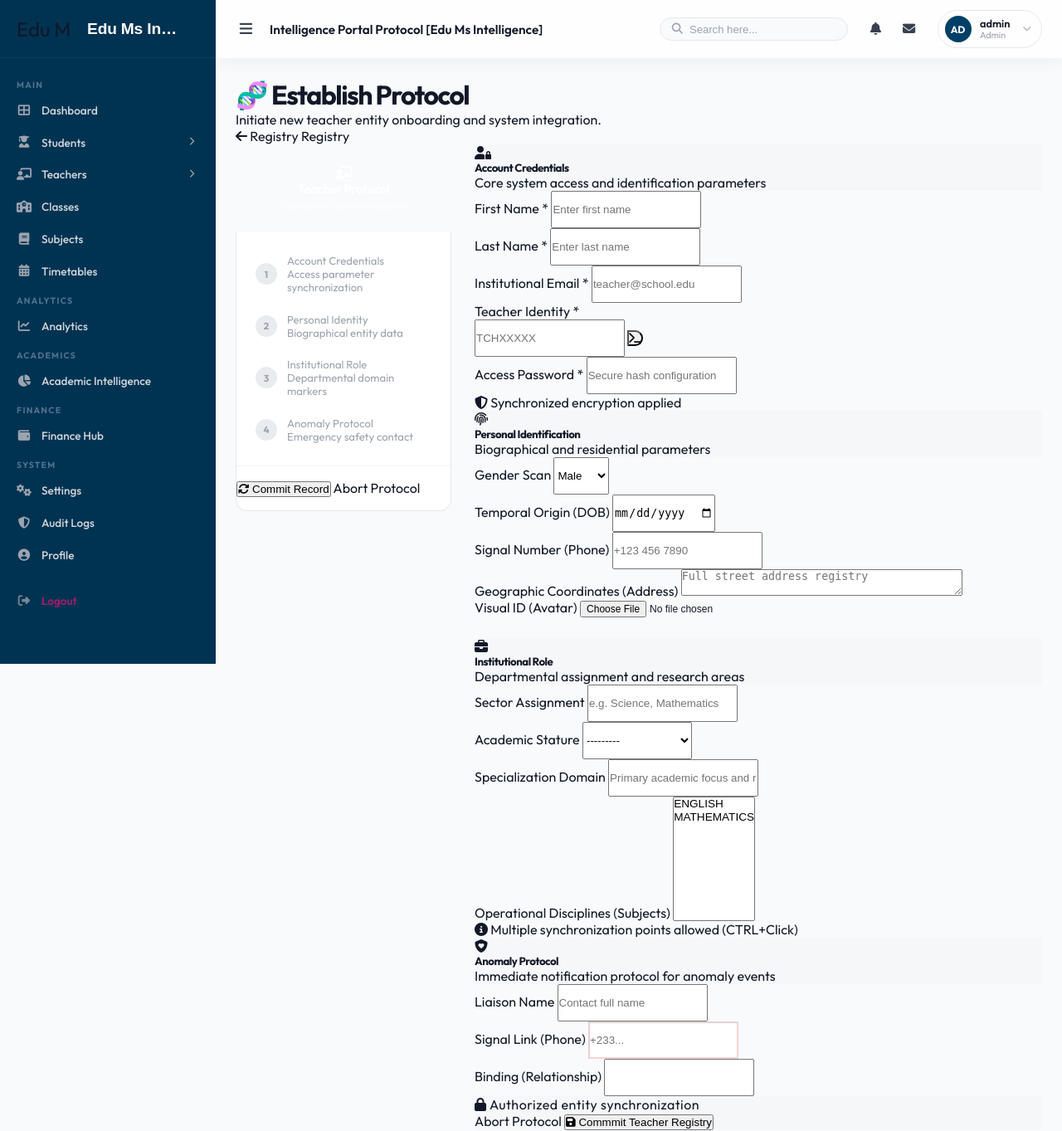
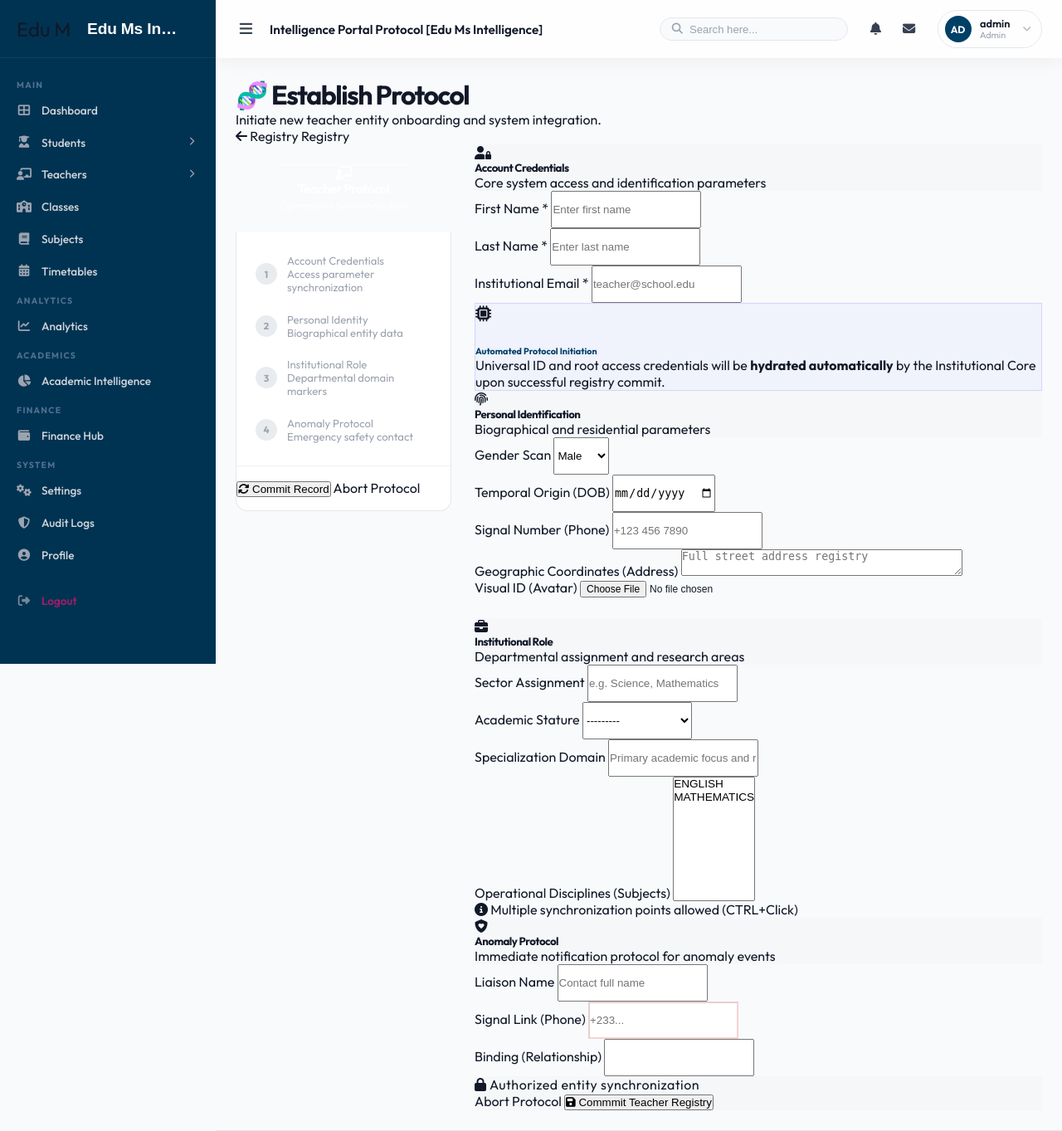
Before and after one commit to KARTEY-JUNIOR-KWASI/Management-System, a Django app: page /admin-dashboard/teachers/create/ in a window 1280 px wide. Shown: the top 1363 px of the page at 83% size. Run offline with Django 5.2, Linux system fonts and the light colour scheme; a user stored in the database is signed in; data comes from the database, SQL or seed files in the repository; data that the repository does not hold is empty; some libraries are stand-ins or nearby versions.

Commit message:
Fix Student and Teacher registration logic to support automated credential generation

```diff
--- a/admin_dashboard/forms.py
+++ b/admin_dashboard/forms.py
@@ -25,6 +25,7 @@ class StudentForm(forms.ModelForm):
 
     def __init__(self, *args, **kwargs):
         super().__init__(*args, **kwargs)
+        self.fields['student_id'].required = False
         if self.instance and self.instance.pk:
             self.fields['first_name'].initial = self.instance.user.first_name
             self.fields['last_name'].initial = self.instance.user.last_name
@@ -32,6 +33,8 @@ class StudentForm(forms.ModelForm):
 
     def clean_student_id(self):
         student_id = self.cleaned_data.get('student_id')
+        if not student_id:
+            return None
         if not self.instance.pk:
             if User.objects.filter(username=student_id).exists():
                 raise forms.ValidationError(f'A user with ID "{student_id}" already exists.')
@@ -40,10 +43,7 @@ class StudentForm(forms.ModelForm):
         return student_id
 
     def clean(self):
-        cleaned_data = super().clean()
-        if not self.instance.pk and not cleaned_data.get('password'):
-            self.add_error('password', 'Password is required when creating a new student.')
-        return cleaned_data
+        return super().clean()
 
     def save(self, commit=True):
         if self.instance and self.instance.pk:
@@ -106,6 +106,7 @@ class TeacherForm(forms.ModelForm):
 
     def __init__(self, *args, **kwargs):
         super().__init__(*args, **kwargs)
+        self.fields['teacher_id'].required = False
         if self.instance and self.instance.pk:
             user = self.instance.user
             self.fields['first_name'].initial = user.first_name
@@ -119,16 +120,15 @@ class TeacherForm(forms.ModelForm):
 
     def clean_teacher_id(self):
         teacher_id = self.cleaned_data.get('teacher_id')
+        if not teacher_id:
+            return None
         if not self.instance.pk:
             if User.objects.filter(username=teacher_id).exists():
                 raise forms.ValidationError(f'Teacher ID "{teacher_id}" already exists.')
         return teacher_id
 
     def clean(self):
-        cleaned_data = super().clean()
-        if not self.instance.pk and not cleaned_data.get('password'):
-            self.add_error('password', 'Password is required for new teacher.')
-        return cleaned_data
+        return super().clean()
 
     def save(self, commit=True):
         if self.instance and self.instance.pk:
--- a/templates/admin_dashboard/teacher_form.html
+++ b/templates/admin_dashboard/teacher_form.html
@@ -111,24 +111,32 @@
                                 {% render_field form.email class="form-control nexus-input-terminal px-3 fw-medium" placeholder="teacher@school.edu" style="height: 45px;" %}
                                 {% if form.email.errors %}<div class="extra-small text-danger fw-bold mt-1">{{ form.email.errors|join:", " }}</div>{% endif %}
                             </div>
+                            <!-- Institutional Credentials Logic -->
+                            {% if not form.instance.pk %}
+                            <div class="col-12">
+                                <div class="nexus-glass-card p-4 d-flex align-items-center gap-4 mb-2" style="background: rgba(99, 102, 241, 0.05); border: 1px solid rgba(99, 102, 241, 0.2);">
+                                    <div class="p-avatar shadow-none" style="background: var(--p-nexus-primary); width: 50px; height: 50px; font-size: 1.2rem;">
+                                        <i class="fas fa-microchip"></i>
+                                    </div>
+                                    <div>
+                                        <h6 class="fw-800 mb-1" style="color: var(--primary);">Automated Protocol Initiation</h6>
+                                        <p class="text-muted extra-small mb-0 fw-medium">Universal ID and root access credentials will be <strong>hydrated automatically</strong> by the Institutional Core upon successful registry commit.</p>
+                                    </div>
+                                </div>
+                            </div>
+                            {% else %}
                             <div class="col-md-6">
-                                <label class="form-label nexus-label-terminal extra-small text-uppercase opa-7">Teacher Identity <span class="text-danger">*</span></label>
-                                <div class="input-group">
-                                    {% render_field form.teacher_id class="form-control nexus-input-terminal px-3 fw-medium" id="id_teacher_id" placeholder="TCHXXXXX" style="height: 45px;" %}
-                                    {% if not form.instance.pk %}
-                                    <button class="btn btn-dark fw-bold extra-small px-3" type="button" onclick="generateTeacherId()" style="border-radius: 0 10px 10px 0;">
-                                        <i class="fas fa-terminal"></i>
-                                    </button>
-                                    {% endif %}
-                                </div>
-                                {% if form.teacher_id.errors %}<div class="extra-small text-danger fw-bold mt-1">{{ form.teacher_id.errors|join:", " }}</div>{% endif %}
+                                <label class="form-label nexus-label-terminal extra-small text-uppercase opa-7">Teacher Identity</label>
+                                {% render_field form.teacher_id class="form-control nexus-input-terminal px-3 fw-medium bg-light" readonly="readonly" style="height: 45px;" %}
+                                <div class="extra-small text-muted mt-1 fw-bold text-uppercase opa-5"><i class="fas fa-fingerprint me-1"></i> Static Institutional Identifier</div>
                             </div>
-                            <div class="col-12 mt-4">
-                                <label class="form-label nexus-label-terminal extra-small text-uppercase opa-7">Access Password {% if not form.instance.pk %}<span class="text-danger">*</span>{% endif %}</label>
-                                {% render_field form.password class="form-control nexus-input-terminal px-3 fw-medium" placeholder="Secure hash configuration" style="height: 45px;" %}
-                                <div class="extra-small text-muted mt-1 fw-bold text-uppercase opa-5"><i class="fas fa-shield-alt me-1"></i> Synchronized encryption applied</div>
+                            <div class="col-md-6">
+                                <label class="form-label nexus-label-terminal extra-small text-uppercase opa-7">Access Password</label>
+                                {% render_field form.password class="form-control nexus-input-terminal px-3 fw-medium" placeholder="Update secure hash..." style="height: 45px;" %}
+                                <div class="extra-small text-muted mt-1 fw-bold text-uppercase opa-5"><i class="fas fa-lock me-1"></i> Leave empty to maintain current encryption</div>
                                 {% if form.password.errors %}<div class="extra-small text-danger fw-bold mt-1">{{ form.password.errors|join:", " }}</div>{% endif %}
                             </div>
+                            {% endif %}
                         </div>
                     </div>
                 </div>
```
